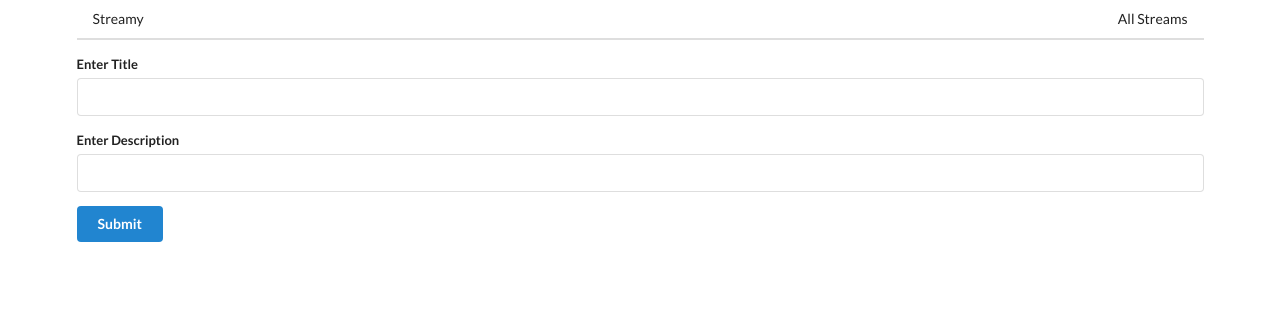
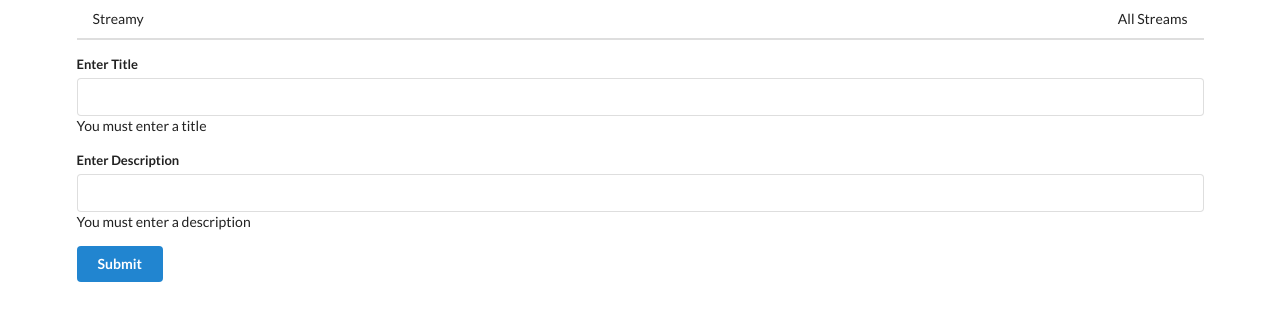
Before and after one commit to TestardR/React-Redux-StreamingApp, a React (Create React App) app in the folder client/: page /streams/new in a window 1280 px wide. Shown: the top 320 px of the page. Built offline with nearby package versions, Linux system fonts and the light colour scheme.

Commit message:
returning errors

```diff
--- a/client/src/components/StreamCreate.js
+++ b/client/src/components/StreamCreate.js
@@ -2,12 +2,14 @@ import React, { Component } from 'react';
 import { Field, reduxForm } from 'redux-form';
 
 class StreamCreate extends Component {
-  renderInput({ input, label }) {
+  renderInput({ input, label, meta }) {
     // console.log(formProps);
+    console.log(meta);
     return (
       <div className="field">
         <label>{label}</label>
         <input {...input} />
+        <div>{meta.error}</div>
       </div>
     );
   }
@@ -35,6 +37,20 @@ class StreamCreate extends Component {
   }
 }
 
+const validate = formValues => {
+  const errors = {};
+  if (!formValues.title) {
+    errors.title = 'You must enter a title';
+  }
+
+  if (!formValues.description) {
+    errors.description = 'You must enter a description';
+  }
+
+  return errors;
+};
+
 export default reduxForm({
-  form: 'streamCreate'
+  form: 'streamCreate',
+  validate
 })(StreamCreate);
```
